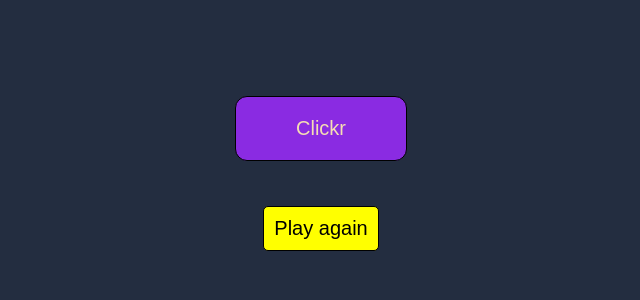
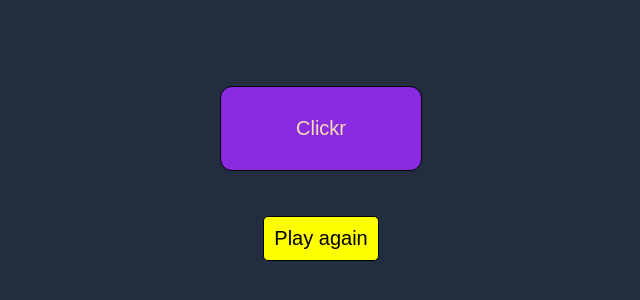
Before and after one commit to Andrii-debug/-clicker, a plain HTML site: page index.html in a window 1280 px wide. Shown: the part 224-524 px from the top of the page, without its empty margins (319-959 px from the left). Drawn offline with Linux system fonts and the light colour scheme.

Commit message:
change button

```diff
--- a/css/style.css
+++ b/css/style.css
@@ -31,12 +31,16 @@ body {
 .button {
     color: wheat;
     margin: 20px;
-    padding: 20px 60px;
+    padding: 30px 75px;
     background-color: blueviolet;
     border-radius: 12px;
     font-size: 20px;
     border: 1px solid black;
     cursor: pointer;
+}
+
+.button:active {
+    transform: translateY(4px);
 }
 
 .clicks {
```
